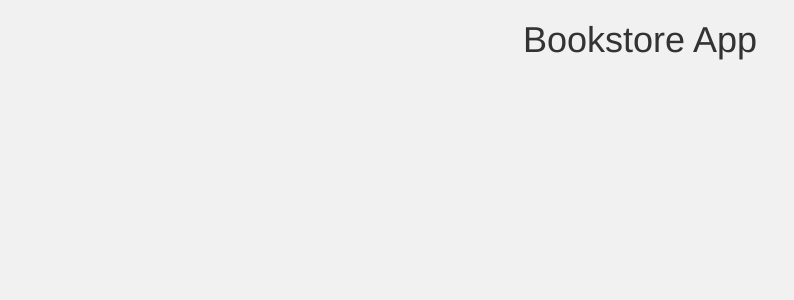
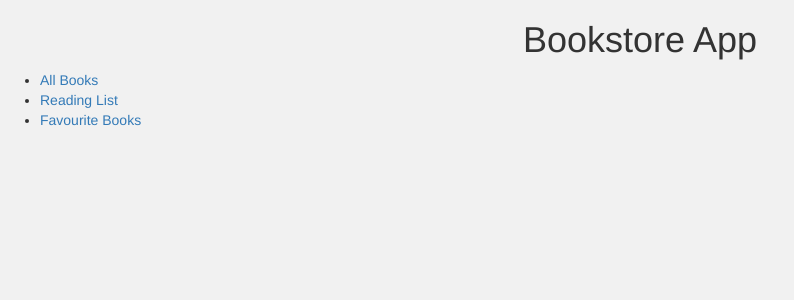
Before and after one commit to uzeuze/library-app-tutorial, a React app: page / in a window 1280 px wide. Shown: the top 300 px of the page, without its empty margins (0-794 px from the left). Built offline with nearby package versions, Linux system fonts and the light colour scheme.

Commit message:
Add navigation

```diff
--- a/src/components/App.js
+++ b/src/components/App.js
@@ -1,11 +1,18 @@
-import React from 'react';
+import React, {Component} from 'react';
+import {Link} from 'react-router';
 
-function App() {
-  return (
-    <div>
-      <h1 className="text-center">Bookstore App</h1>
-    </div>
-  );
+export default class App extends Component {
+  render() {
+    return (
+      <div>
+        <h1 className="text-center">Bookstore App</h1>
+        <ul role="nav">
+          <li><Link to="/all-books">All Books</Link></li>
+          <li><Link to="/reading-list">Reading List</Link></li>
+          <li><Link to="/favourite-books">Favourite Books</Link></li>
+        </ul>
+        {this.props.children}
+      </div>
+    );
+  }
 }
-
-export default App;
--- a/src/index.js
+++ b/src/index.js
@@ -9,9 +9,10 @@ import './styles/index.scss';
 
 render((
   <Router history={hashHistory}>
-    <Route path="/" component={App} />
-    <Route path="/all-books" component={AllBooks} />
-    <Route path="/reading-list" component={ReadingList}/>
-    <Route path="/favourite-books" component={FavouriteBooks} />
+    <Route path="/" component={App}>
+      <Route path="/all-books" component={AllBooks} />
+      <Route path="/reading-list" component={ReadingList}/>
+      <Route path="/favourite-books" component={FavouriteBooks} />
+    </Route>
   </Router>
 ),document.getElementById('root'));
```
